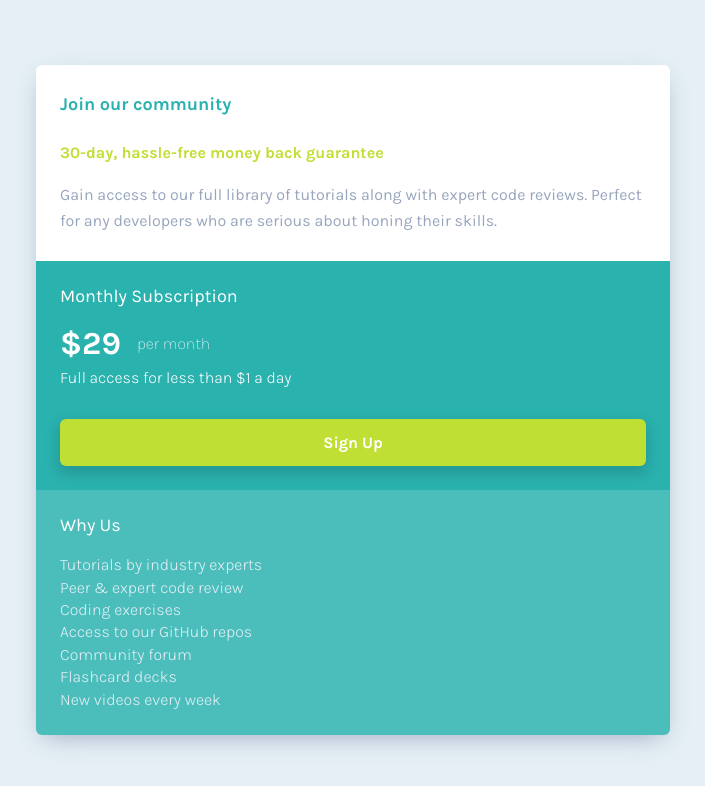
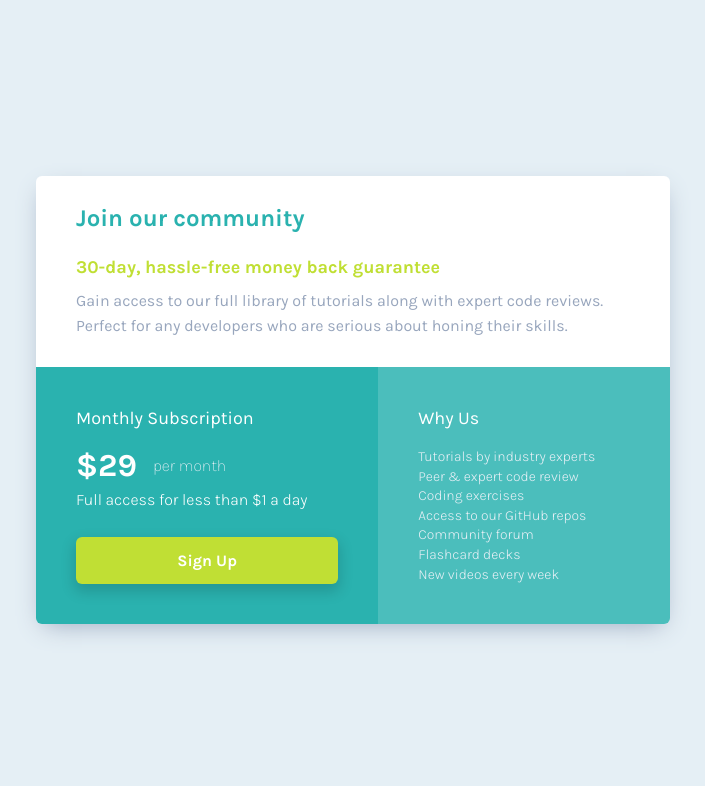
Before and after one commit to ShubhamDRaj/24-single-price-component, a plain HTML site: page index.html in a window 1280 px wide. Shown: the whole page, without its empty margins (287-992 px from the left). Drawn offline with Linux system fonts and the light colour scheme.

Commit message:
finished building

```diff
--- a/index.css
+++ b/index.css
@@ -17,14 +17,18 @@
     --fs-200-16: 1rem;
     --fs-300-18: 1.125rem;
     --fs-400-20: 1.25rem;
+    --fs-500-24: 1.5rem;
     --fs-600-32: 2rem;
+
+    --fs-100-200: clamp(var(--fs-100-14), 0.7298761609907121rem + 0.6191950464396285vw, var(--fs-200-16));
+    --fs-200-300: clamp(var(--fs-200-16), 0.8548761609907121rem + 0.6191950464396285vw, var(--fs-300-18));
+    --fs-300-500: clamp(var(--fs-300-18), 0.6896284829721362rem + 1.8575851393188854vw, var(--fs-500-24));
 
     --line-height: 1.8;
 }
 
 @media (min-width: 600px) {
     :root {
-        --fs-100-14: var(--fs-200-16);
         --line-height: 1.6;
     }
 }
@@ -59,10 +63,6 @@ h3 {
     overflow-wrap: break-word;
 }
 
-ul[role='list'],
-ol[role='list'] {
-    list-style: none;
-}
 
 html:focus-within {
     scroll-behavior: smooth;
@@ -72,9 +72,6 @@ body {
     text-rendering: optimizeSpeed;
 }
 
-a:not([class]) {
-    text-decoration-skip-ink: auto;
-}
 
 img,
 svg,
@@ -132,17 +129,21 @@ body {
 .fs-100 {
     font-size: var(--fs-100-14);
 }
-.fs-200 {
-    font-size: var(--fs-200-16);
-}
 .fs-300 {
     font-size: var(--fs-300-18);
 }
-.fs-400 {
-    font-size: var(--fs-400-20);
-}
 .fs-600 {
     font-size: var(--fs-600-32);
+}
+
+.fs-100-200 {
+    font-size: var(--fs-100-200);
+}
+.fs-200-300 {
+    font-size: var(--fs-200-300);
+}
+.fs-300-500 {
+    font-size: var(--fs-300-500);
 }
 
 .fw-extra-light {
@@ -162,6 +163,14 @@ body {
     line-height: var(--line-height);
 }
 
+.grid-flow {
+    display: grid;
+    grid-template-areas:
+        'description'
+        'subscription'
+        'whyus';
+}
+
 .flex-lock {
     display: flex;
     column-gap: 1rem;
@@ -170,36 +179,40 @@ body {
 
 
 .tryout {
+    --padding: clamp(1.5rem, 0.3390092879256965rem + 4.953560371517028vw, 2.5rem);
     border-radius: 0.375rem;
     overflow: hidden;
     box-shadow: 0 8px 24px -8px var(--clr-neutral-500);
 }
 
 .tryout-description {
+    grid-area: description;
     background-color: var(--clr-neutral-100);
-    padding: 1.75rem 1.5rem;
+    padding: 1.75rem var(--padding);
 }
 
 .tryout-description > h1 {
-    margin-block-end: 1.75rem;
+    margin-block-end: clamp(1.5rem, 2.040247678018576rem + -1.238390092879257vw, 1.75rem);
 }
 .tryout-description > h2 {
-    margin-block-end: 1.25rem;
+    margin-block-end: clamp(0.625rem, 1.9756191950464397rem + -3.0959752321981426vw, 1.25rem);
 }
 
 
 .truout-subscription {
+    grid-area: subscription;
+
     display: grid;
     row-gap: 1.125rem;
     background-color: var(--clr-primary-600);
-    padding: 1.5rem;
+    padding: var(--padding);
 }
 
 .truout-subscription > div {
     margin-block-end: -0.75rem;
 }
 .truout-subscription > p {
-    margin-block-end: 0.875rem;
+    margin-block-end: clamp(0.625rem, 1.1652476780185759rem + -1.238390092879257vw, 0.875rem);
 }
 
 .button {
@@ -214,8 +227,9 @@ body {
 
 
 .tryout-whyUs {
+    grid-area: whyus;
     background-color: var(--clr-primary-500);
-    padding: 1.5rem;
+    padding: var(--padding);
 }
 
 .tryout-whyUs > h2 {
@@ -224,3 +238,12 @@ body {
 .tryout-whyUs > p {
     line-height: 1.4;
 }
+
+
+@media (min-width: 600px) {
+    .grid-flow {
+        grid-template-areas:
+            'description description'
+            'subscription whyus';
+    }
+}
--- a/index.html
+++ b/index.html
@@ -15,9 +15,9 @@
     <section class="tryout wrapper">
       <article class="grid-flow">
         <div class="tryout-description">
-          <h1 class="text-primary-700 fs-300 fw-bold">Join our community</h1>
-          <h2 class="text-primary-400 fw-bold">30-day, hassle-free money back guarantee</h2>
-          <p class="text-neutral-500 fs-100 variable-line-height">Gain access to our full library of tutorials along with expert code reviews. Perfect for any developers who are serious about honing their skills.</p>
+          <h1 class="text-primary-700 fs-300-500 fw-bold">Join our community</h1>
+          <h2 class="text-primary-400 fs-200-300 fw-bold">30-day, hassle-free money back guarantee</h2>
+          <p class="text-neutral-500 fs-100-200 variable-line-height">Gain access to our full library of tutorials along with expert code reviews. Perfect for any developers who are serious about honing their skills.</p>
         </div>
         <div class="truout-subscription">
           <h2 class="text-neutral-100 fs-300">Monthly Subscription</h2>
```
